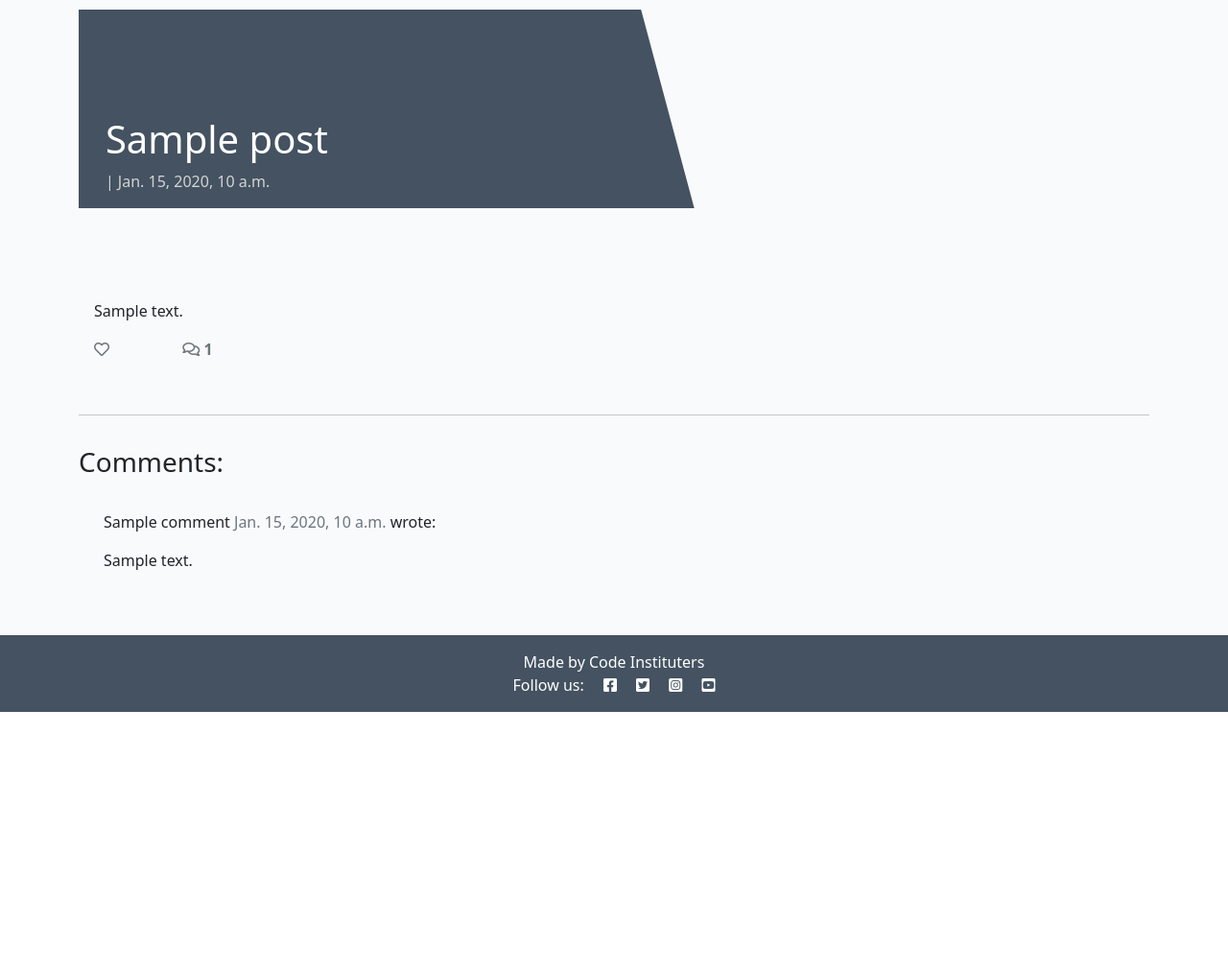
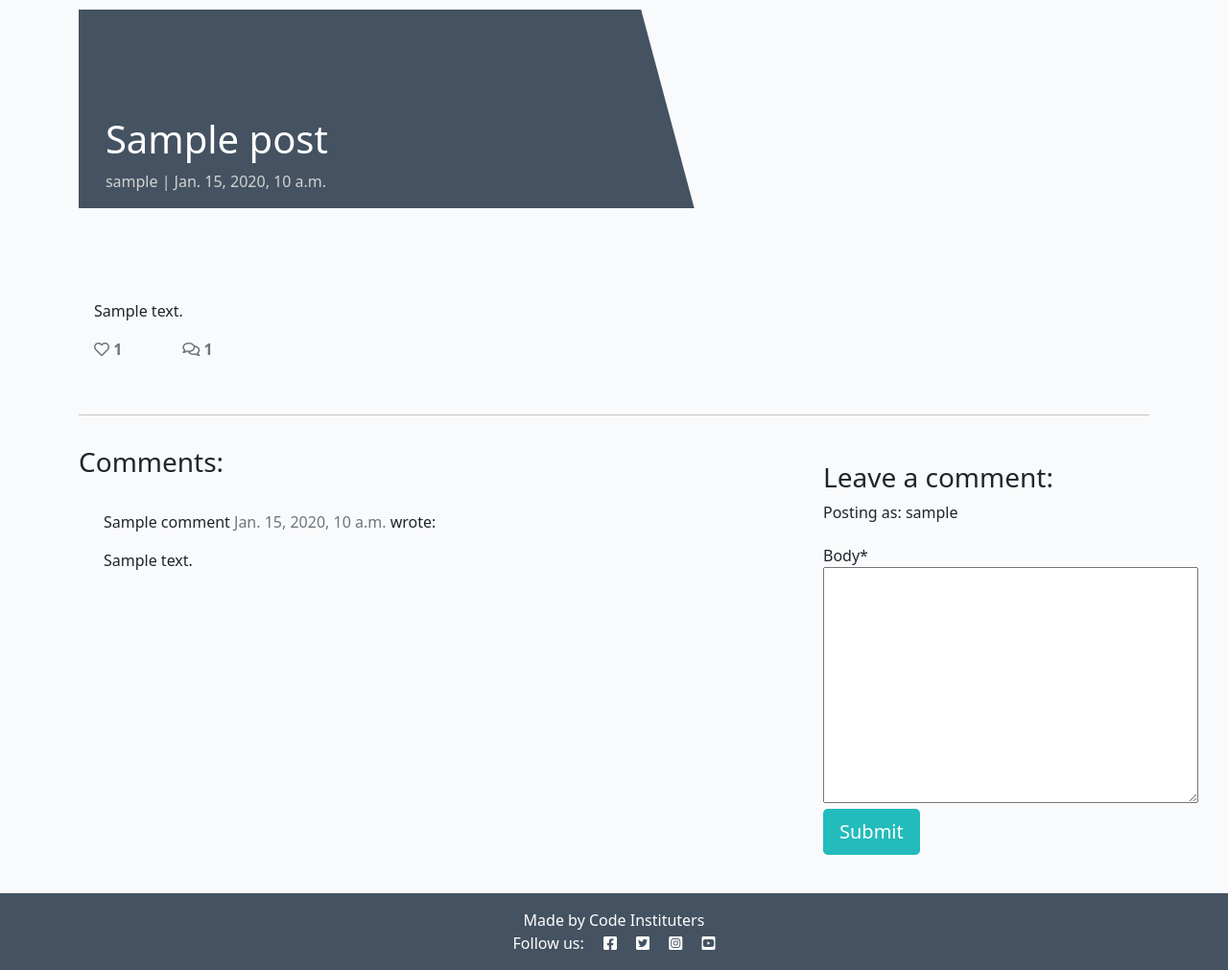
Before and after one commit to Pegrume88/Djengo-blog, a Django app: a page that uses templates/post_detail.html in a window 1280 px wide. Shown: the part 60-1071 px from the top of the page at 96% size. Before the commit the page ends 802 px from the top, so only its background shows below. Run offline with Django 3.2, Linux system fonts and the light colour scheme; a user stored in the database is signed in; tables that the repository leaves empty hold one stand-in row (values such as "Sample post"); some libraries are stand-ins or nearby versions.

Commit message:
added comment fucntionality

```diff
--- /dev/null
+++ b/blog/forms.py
@@ -0,0 +1,8 @@
+from .models import Comment
+from django import forms
+
+
+class CommentForm(forms.ModelForm):
+    class Meta:
+        model = Comment
+        fields = ('body',)
--- a/blog/models.py
+++ b/blog/models.py
@@ -1,6 +1,7 @@
 from django.db import models
 from django.contrib.auth.models import User
 from cloudinary.models import CloudinaryField
+
 
 STATUS = ((0, "Draft"), (1, "Published"))
 
@@ -9,35 +10,38 @@ class Post(models.Model):
     title = models.CharField(max_length=200, unique=True)
     slug = models.SlugField(max_length=200, unique=True)
     author = models.ForeignKey(
-        User, on_delete=models.CASCADE, related_name="blog_posts")
+        User, on_delete=models.CASCADE, related_name="blog_posts"
+    )
+    featured_image = CloudinaryField('image', default='placeholder')
+    excerpt = models.TextField(blank=True)
     updated_on = models.DateTimeField(auto_now=True)
     content = models.TextField()
-    feature_image = CloudinaryField('image', default='placeholder')
-    excerpt = models.TextField(blank=True)
     created_on = models.DateTimeField(auto_now_add=True)
     status = models.IntegerField(choices=STATUS, default=0)
-    likes = models.ManyToManyField(User, related_name='blog_likes', blank=True)
+    likes = models.ManyToManyField(
+        User, related_name='blogpost_like', blank=True)
+
+    class Meta:
+        ordering = ["-created_on"]
+
+    def __str__(self):
+        return self.title
+
+    def number_of_likes(self):
+        return self.likes.count()
 
 
 class Comment(models.Model):
-
-    post = models.ForeignKey(Post, on_delete=models.CASCADE, related_name='comments')
+    post = models.ForeignKey(Post, on_delete=models.CASCADE,
+                             related_name="comments")
     name = models.CharField(max_length=80)
     email = models.EmailField()
     body = models.TextField()
     created_on = models.DateTimeField(auto_now_add=True)
     approved = models.BooleanField(default=False)
 
-class Meta:
-    ordering = ['-created_on']
+    class Meta:
+        ordering = ["created_on"]
 
-def __str__(self):
-    return self.title
-
-def number_of_likes(self):
-    return self.likes.count()
-
-
-
-
-# Create your models here.
+    def __str__(self):
+        return f"Comment {self.body} by {self.name}"
--- a/blog/views.py
+++ b/blog/views.py
@@ -1,12 +1,13 @@
 from django.shortcuts import render, get_object_or_404
 from django.views import generic, View
 from .models import Post
+from .forms import CommentForm
 
 
 class PostList(generic.ListView):
     model = Post
-    queryset = Post.objects.filter(status=1).order_by('-created_on')
-    template_name = 'index.html'
+    queryset = Post.objects.filter(status=1).order_by("-created_on")
+    template_name = "index.html"
     paginate_by = 6
 
 
@@ -15,7 +16,7 @@ class PostDetail(View):
     def get(self, request, slug, *args, **kwargs):
         queryset = Post.objects.filter(status=1)
         post = get_object_or_404(queryset, slug=slug)
-        comments = post.comments.filter(approved=True).order_by('created_on')
+        comments = post.comments.filter(approved=True).order_by("-created_on")
         liked = False
         if post.likes.filter(id=self.request.user.id).exists():
             liked = True
@@ -26,7 +27,39 @@ class PostDetail(View):
             {
                 "post": post,
                 "comments": comments,
+                "commented": False,
+                "liked": liked,
+                "comment_form": CommentForm()
+            },
+        )
+
+    def post(self, request, slug, *args, **kwargs):
+
+        queryset = Post.objects.filter(status=1)
+        post = get_object_or_404(queryset, slug=slug)
+        comments = post.comments.filter(approved=True).order_by("-created_on")
+        liked = False
+        if post.likes.filter(id=self.request.user.id).exists():
+            liked = True
+
+        comment_form = CommentForm(data=request.POST)
+        if comment_form.is_valid():
+            comment_form.instance.email = request.user.email
+            comment_form.instance.name = request.user.username
+            comment = comment_form.save(commit=False)
+            comment.post = post
+            comment.save()
+        else:
+            comment_form = CommentForm()
+
+        return render(
+            request,
+            "post_detail.html",
+            {
+                "post": post,
+                "comments": comments,
+                "commented": True,
+                "comment_form": comment_form,
                 "liked": liked
-            }
-
-            )
+            },
+        )
--- a/requirements.txt
+++ b/requirements.txt
@@ -4,6 +4,7 @@ dj-database-url==1.0.0
 dj3-cloudinary-storage==0.0.6
 Django==3.2.16
 django-allauth==0.51.0
+django-crispy-forms==1.14.0
 django-summernote==0.8.20.0
 gunicorn==20.1.0
 oauthlib==3.2.2
--- a/templates/post_detail.html
+++ b/templates/post_detail.html
@@ -1,4 +1,5 @@
 {% extends 'base.html' %} {% block content %}
+{% load crispy_forms_tags %}
 
 <div class="masthead">
     <div class="container">
@@ -7,14 +8,14 @@
                 <!-- Post title goes in these h1 tags -->
                 <h1 class="post-title">{{ post.title }}</h1>
                 <!-- Post author goes before the | the post's created date goes after -->
-                <p class="post-subtitle">{{ post.auther}} | {{ post.created_on }}</p>
+                <p class="post-subtitle">{{ post.author }} | {{ post.created_on }}</p>
             </div>
             <div class="d-none d-md-block col-md-6 masthead-image">
                 <!-- The featured image URL goes in the src attribute -->
                 {% if "placeholder" in post.featured_image.url %}
                 <img src="https://codeinstitute.s3.amazonaws.com/fullstack/blog/default.jpg" width="100%">
                 {% else %}
-                <img src="" width="100%">
+                <img src=" {{ post.featured_image.url }}" width="100%">
                 {% endif %}
             </div>
         </div>
@@ -34,15 +35,13 @@
 
                     <div class="col-1">
                         <!-- The number of likes goes before the closing strong tag -->
-                        <strong class="text-secondary"><i class="far fa-heart"></i>{{ post.number_of_likes }} </strong>
+                        <strong class="text-secondary"><i class="far fa-heart"></i> {{ post.number_of_likes }} </strong>
                     </div>
                     <div class="col-1">
                         {% with comments.count as total_comments %}
                         <strong class="text-secondary"><i class="far fa-comments"></i>
-                            {{ total_comments }}
                             <!-- Our total_comments variable goes before the closing strong tag -->
-
-                        </strong>
+                            {{ total_comments }}</strong>
                         {% endwith %}
                     </div>
                 </div>
@@ -58,7 +57,7 @@
         <div class="col-md-8 card mb-4  mt-3 ">
             <h3>Comments:</h3>
             <div class="card-body">
-                <!-- We want a for loop inside the tags to iterate through each comment in comments -->
+                <!-- We want a for loop inside the empty control tags to iterate through each comment in comments -->
                 {% for comment in comments %}
                 <div class="comments" style="padding: 10px;">
                     <p class="font-weight-bold">
@@ -79,6 +78,22 @@
         <div class="col-md-4 card mb-4  mt-3 ">
             <div class="card-body">
                 <!-- For later -->
+                {% if commented %}
+                <div class="alert alert-success" role="alert">
+                    Your comment is awaiting approval
+                </div>
+                {% else %}
+                {% if user.is_authenticated %}
+
+                <h3>Leave a comment:</h3>
+                <p>Posting as: {{ user.username }}</p>
+                <form method="post" style="margin-top: 1.3em;">
+                    {{ comment_form | crispy }}
+                    {% csrf_token %}
+                    <button type="submit" class="btn btn-signup btn-lg">Submit</button>
+                </form>
+                {% endif %}
+                {% endif %}
             </div>
         </div>
     </div>
```
Also changed, not shown: codestar/settings.py (+14 -18 lines), blog/migrations/0002_auto_20221121_1139.py (added).
